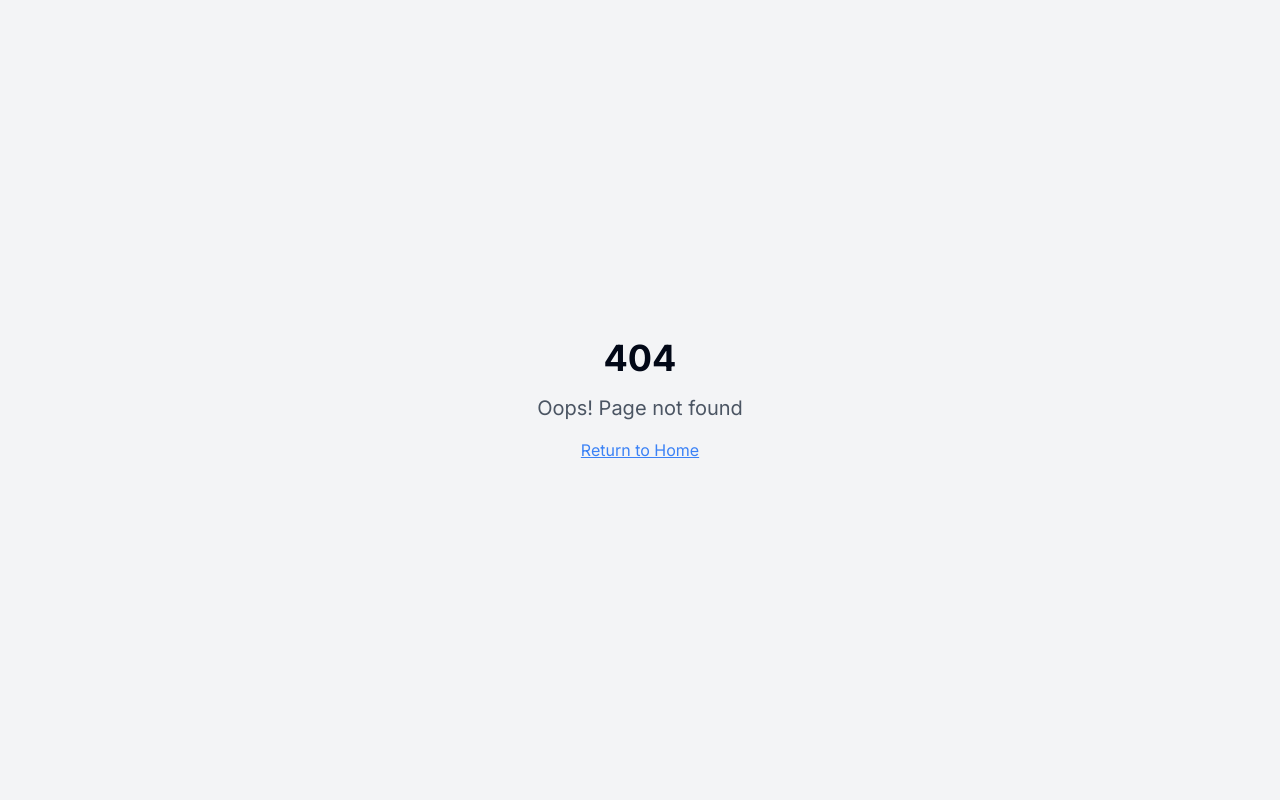
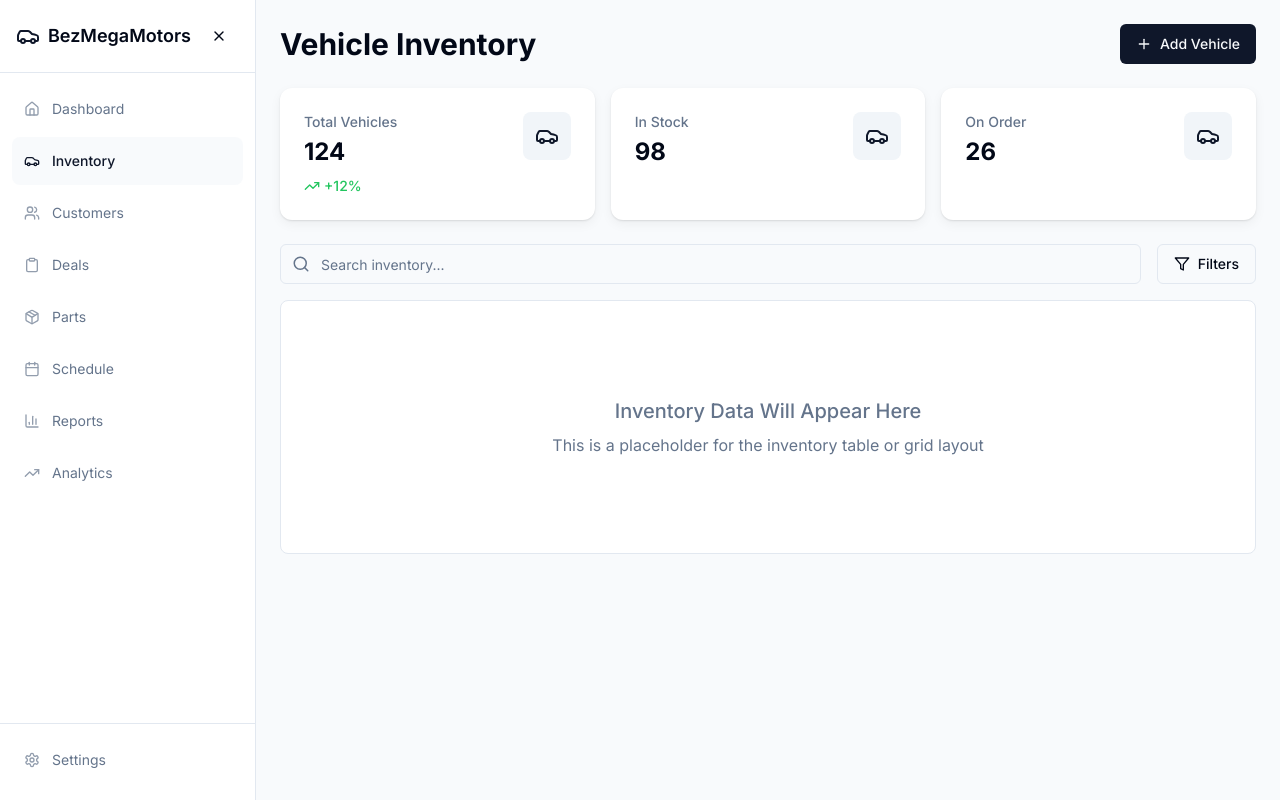
Before and after one commit to AmbroseBez/bezmotors-cloud-suite, a React (Vite) app: page /inventory in a window 1280 px wide. Before the commit this address had no page. Built offline with nearby package versions, Linux system fonts and the light colour scheme.

Commit message:
Add new pages
Create new pages for different routes.

```diff
--- a/src/App.tsx
+++ b/src/App.tsx
@@ -5,6 +5,7 @@ import { TooltipProvider } from "@/components/ui/tooltip";
 import { QueryClient, QueryClientProvider } from "@tanstack/react-query";
 import { BrowserRouter, Routes, Route } from "react-router-dom";
 import Index from "./pages/Index";
+import Inventory from "./pages/Inventory";
 import NotFound from "./pages/NotFound";
 import { useState } from "react";
 
@@ -20,7 +21,7 @@ const App = () => {
         <BrowserRouter>
           <Routes>
             <Route path="/" element={<Index />} />
-            <Route path="/inventory" element={<NotFound />} />
+            <Route path="/inventory" element={<Inventory />} />
             <Route path="/customers" element={<NotFound />} />
             <Route path="/deals" element={<NotFound />} />
             <Route path="/parts" element={<NotFound />} />
--- /dev/null
+++ b/src/pages/Inventory.tsx
@@ -0,0 +1,67 @@
+
+import React from 'react';
+import { Sidebar } from '@/components/layout/Sidebar';
+import { Car, Filter, Plus, Search } from 'lucide-react';
+import { Button } from '@/components/ui/button';
+import { Input } from '@/components/ui/input';
+import { StatCard } from '@/components/dashboard/StatCard';
+
+const Inventory = () => {
+  return (
+    <div className="flex min-h-screen bg-background">
+      <Sidebar />
+      <div className="flex-1 p-6 pl-[calc(16rem+24px)]">
+        <div className="flex flex-col gap-6">
+          <div className="flex items-center justify-between">
+            <h1 className="text-3xl font-bold">Vehicle Inventory</h1>
+            <Button className="gap-2">
+              <Plus size={16} />
+              Add Vehicle
+            </Button>
+          </div>
+
+          <div className="grid grid-cols-1 md:grid-cols-3 gap-4">
+            <StatCard
+              title="Total Vehicles"
+              value="124"
+              icon={<Car size={24} className="text-primary" />}
+              change={{ value: 12, isPositive: true }}
+            />
+            <StatCard
+              title="In Stock"
+              value="98"
+              icon={<Car size={24} className="text-primary" />}
+            />
+            <StatCard
+              title="On Order"
+              value="26"
+              icon={<Car size={24} className="text-primary" />}
+            />
+          </div>
+
+          <div className="flex flex-col gap-4">
+            <div className="flex items-center gap-4">
+              <div className="relative flex-1">
+                <Search className="absolute left-3 top-1/2 -translate-y-1/2 text-muted-foreground" size={18} />
+                <Input className="pl-10" placeholder="Search inventory..." />
+              </div>
+              <Button variant="outline" className="gap-2">
+                <Filter size={16} />
+                Filters
+              </Button>
+            </div>
+
+            <div className="bg-card rounded-lg p-4 border">
+              <div className="text-center py-20 text-muted-foreground">
+                <h3 className="text-xl font-medium mb-2">Inventory Data Will Appear Here</h3>
+                <p>This is a placeholder for the inventory table or grid layout</p>
+              </div>
+            </div>
+          </div>
+        </div>
+      </div>
+    </div>
+  );
+};
+
+export default Inventory;
```
